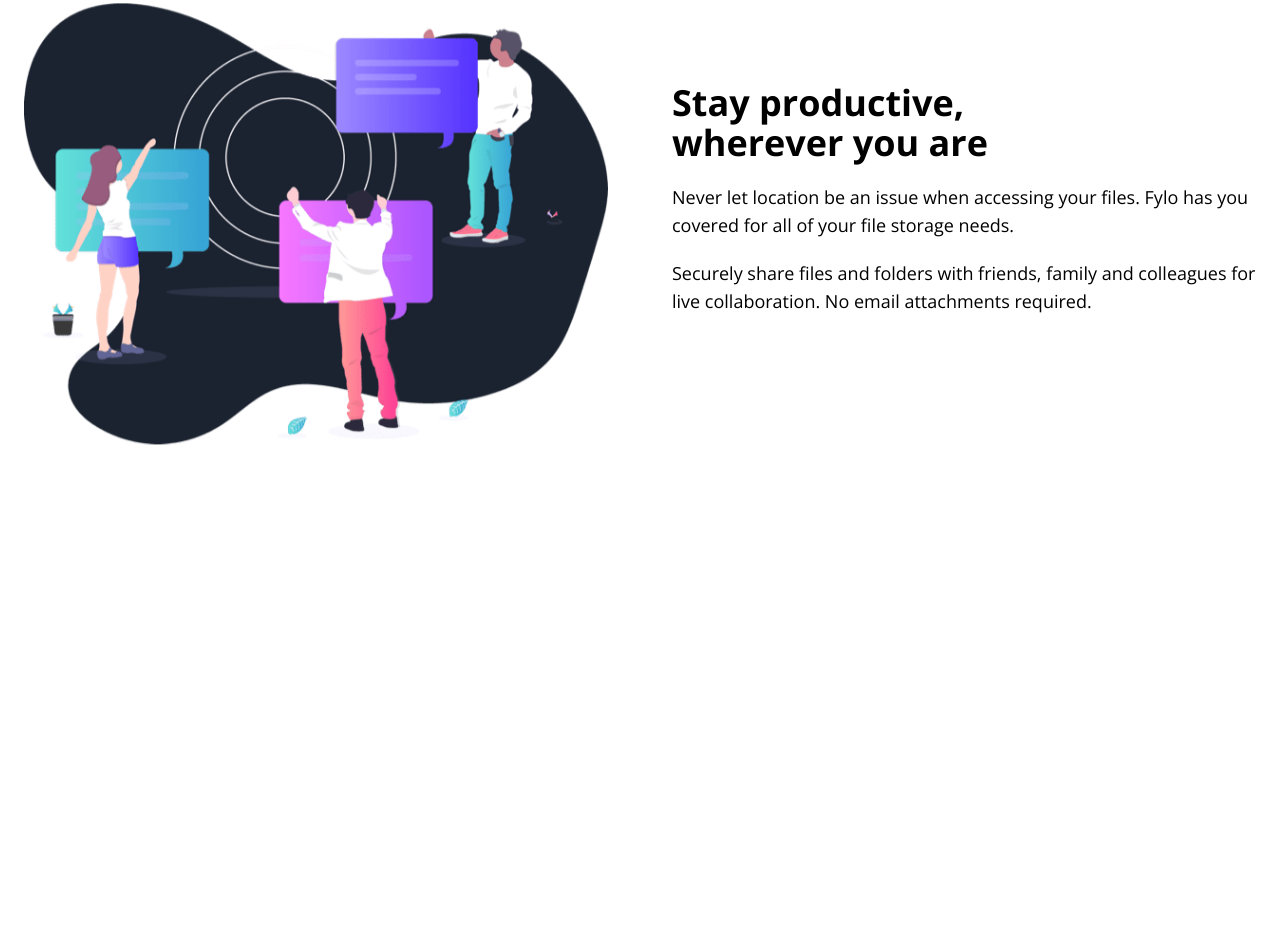
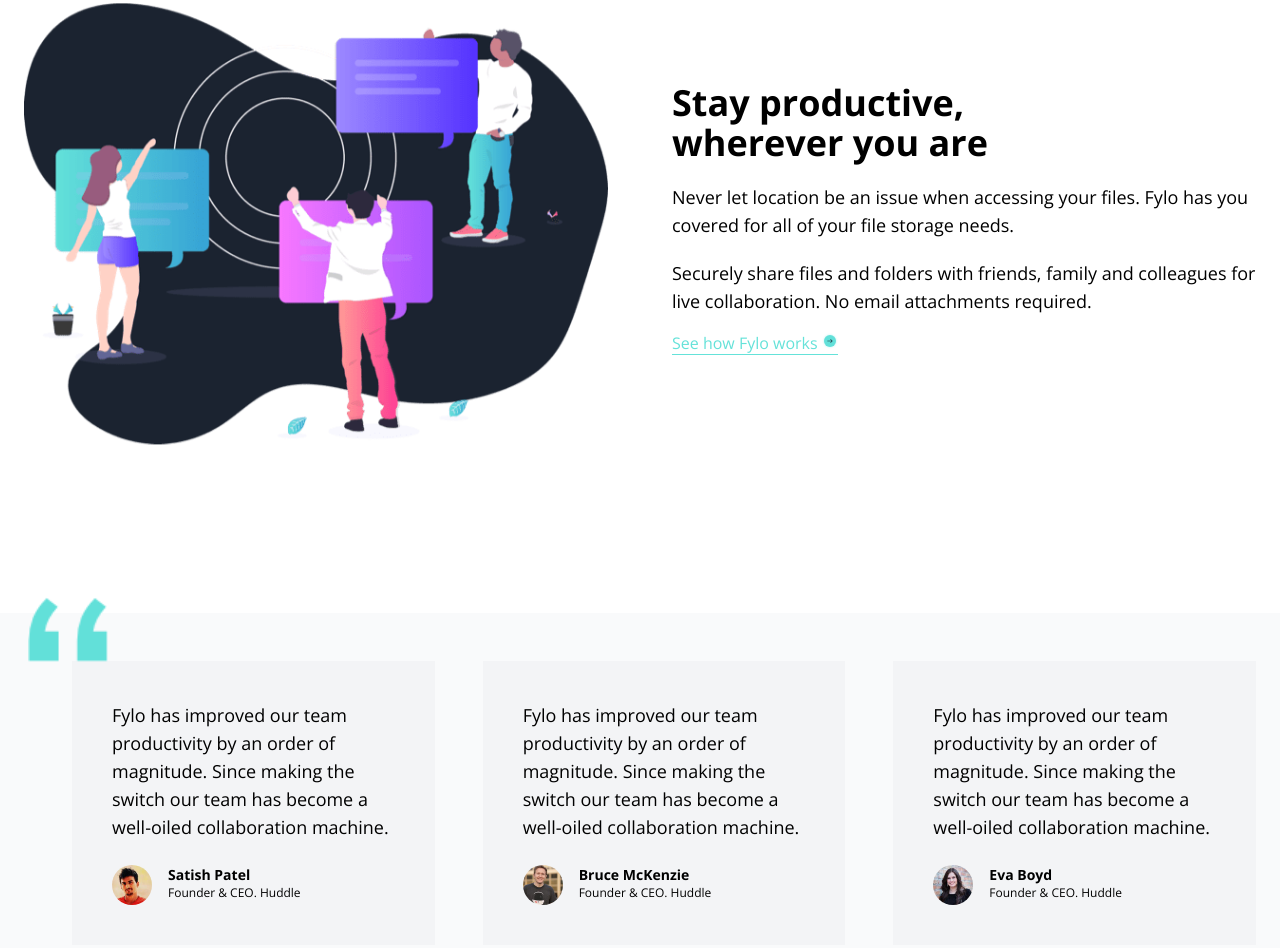
Before and after one commit to Meetkamal256/fylo-website, a website: page public/index.html in a window 1280 px wide. Shown: the part 2153-3101 px from the top of the page. Before the commit the page ends 2766 px from the top, so only its background shows below. Drawn offline with nearby package versions, Linux system fonts and the light colour scheme.

Commit message:
testimonials section done

```diff
--- a/public/index.html
+++ b/public/index.html
@@ -126,21 +126,75 @@
     <!-- Productive section -->
     <section id="productive" class="bg-white dark:bg-darkBlue">
       <!-- productive container -->
-      <div class="container flex flex-col text-center pt-24 pb-32 px-6 space-y-6 md:flex-row md:space-y-0 md:space-x-16">
+      <div class="container flex flex-col mx-auto pt-24 pb-32 px-6 space-y-6 md:flex-row md:space-y-0 md:space-x-16">
         <!-- Image  -->
         <div class="md:w-1/2">
             <img src="images/illustration-stay-productive.png" alt="" class="mb-10">
           </div>
           <!-- Content -->
-          <div class="flex flex-col md:w-1/2">
+          <div class="flex flex-col items-start text-left md:w-1/2">
             <div class="flex flex-col space-y-5 mt-20 md:text-left">
               <h5 class="text-xl font-bold md:text-4xl max-w-md">Stay productive, wherever you are</h5>
               <p class="text-md md:text-lg">Never let location be an issue when accessing your files. Fylo has you covered for all of your file storage needs.</p>
               <p class="text-md md:text-lg">Securely share files and folders with friends, family and colleagues for live collaboration. No email attachments required.</p>
             </div>
+            <div class="block text-left mt-4">
+              <a href="#" class="border-b border-accentCyan text-accentCyan">See how Fylo works
+                <img src="images/icon-arrow.svg" alt="" class="inline pb-2">
+              </a>
+            </div>
           </div>
       </div>
+    </section>
 
+    <!-- Testimonials section-->
+    <section id="testimonials" class="bg-gray-50 dark:bg-darkBlue">
+      <div class="container mx-auto px-6 pt-12 pb-80 md:pb-96">
+        <!-- Boxes container -->
+        <div class="relative flex flex-col space-y-8 md:flex-row md:space-y-0 md:space-x-12">
+           <!-- Quotes Image -->
+           <img
+           src="images/bg-quotes.png"
+           alt=""
+           class="absolute left-1 -top-2 w-10 md:-top-16 md:w-20"
+         />
+
+        <!-- Box 1 -->
+        <div class="flex flex-col space-y-6 p-10 bg-gray-100 dark:bg-darkBlue3 md:w-1/3">
+          <p class="text-sm leading-5 md:text-lg">Fylo has improved our team productivity by an order of magnitude. Since making the switch our team has become a well-oiled collaboration machine.</p>
+          <div class="flex space-x-4">
+            <img src="images/profile-1.jpg" alt="" class="w-10 h-10 rounded-full">
+            <div>
+              <h5 class="text-sm font-semibold">Satish Patel</h5>
+              <p class="text-xs font-extralight">Founder & CEO. Huddle</p>
+            </div>
+          </div>
+        </div>
+
+         <!-- Box 2 -->
+         <div class="flex flex-col space-y-6 p-10 bg-gray-100 dark:bg-darkBlue3 md:w-1/3">
+          <p class="text-sm leading-5 md:text-lg">Fylo has improved our team productivity by an order of magnitude. Since making the switch our team has become a well-oiled collaboration machine.</p>
+          <div class="flex space-x-4">
+            <img src="images/profile-2.jpg" alt="" class="w-10 h-10 rounded-full">
+            <div>
+              <h5 class="text-sm font-semibold">Bruce McKenzie</h5>
+              <p class="text-xs font-extralight">Founder & CEO. Huddle</p>
+            </div>
+          </div>
+        </div>
+
+         <!-- Box 3 -->
+         <div class="flex flex-col space-y-6 p-10 bg-gray-100 dark:bg-darkBlue3 md:w-1/3">
+          <p class="text-sm leading-5 md:text-lg">Fylo has improved our team productivity by an order of magnitude. Since making the switch our team has become a well-oiled collaboration machine.</p>
+          <div class="flex space-x-4">
+            <img src="images/profile-3.jpg" alt="" class="w-10 h-10 rounded-full">
+            <div>
+              <h5 class="text-sm font-semibold">Eva Boyd</h5>
+              <p class="text-xs font-extralight">Founder & CEO. Huddle</p>
+            </div>
+          </div>
+        </div>
+      </div>
     </section>
   </body>
 </html>
```
Also changed, not shown: public/styles.css.
